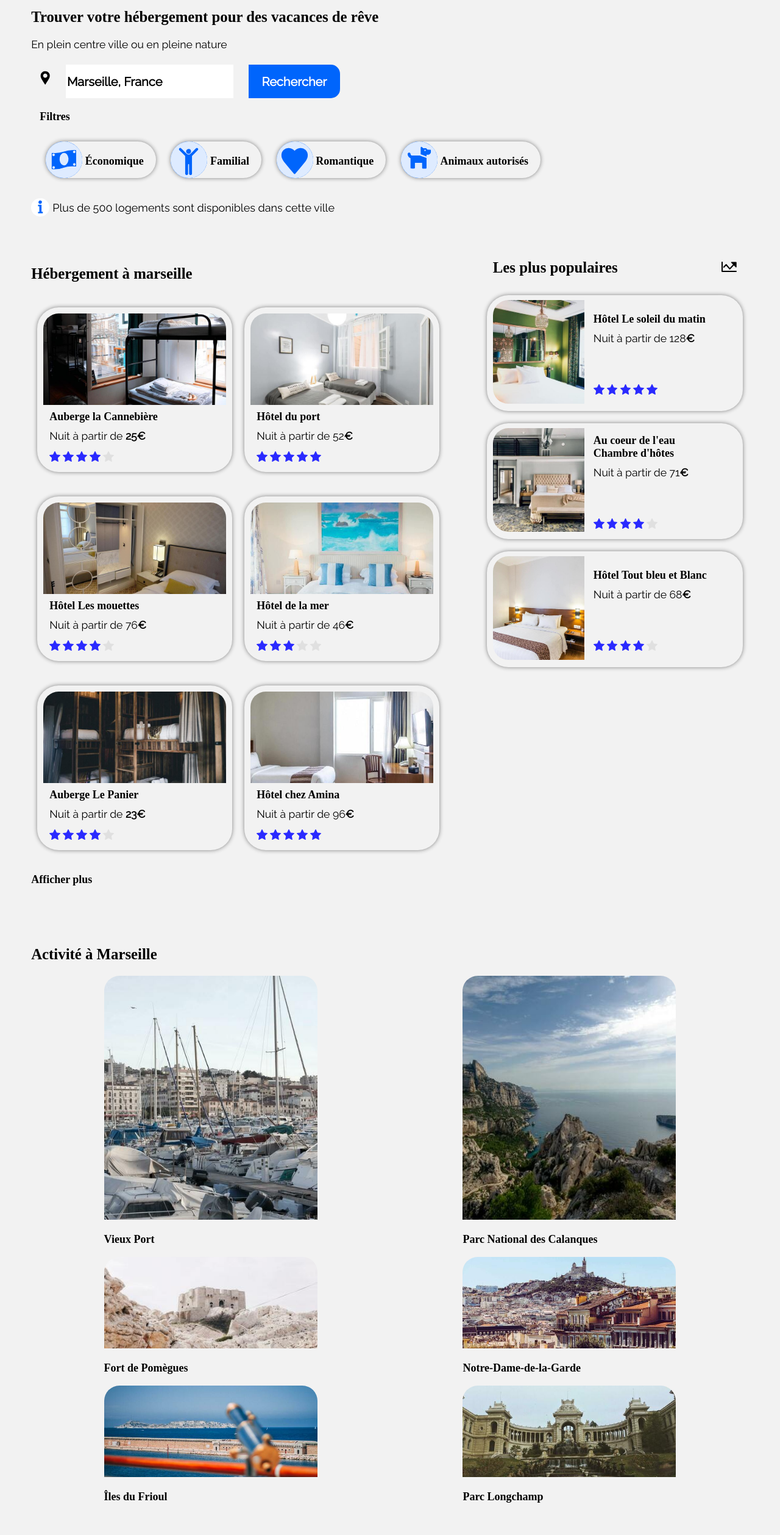
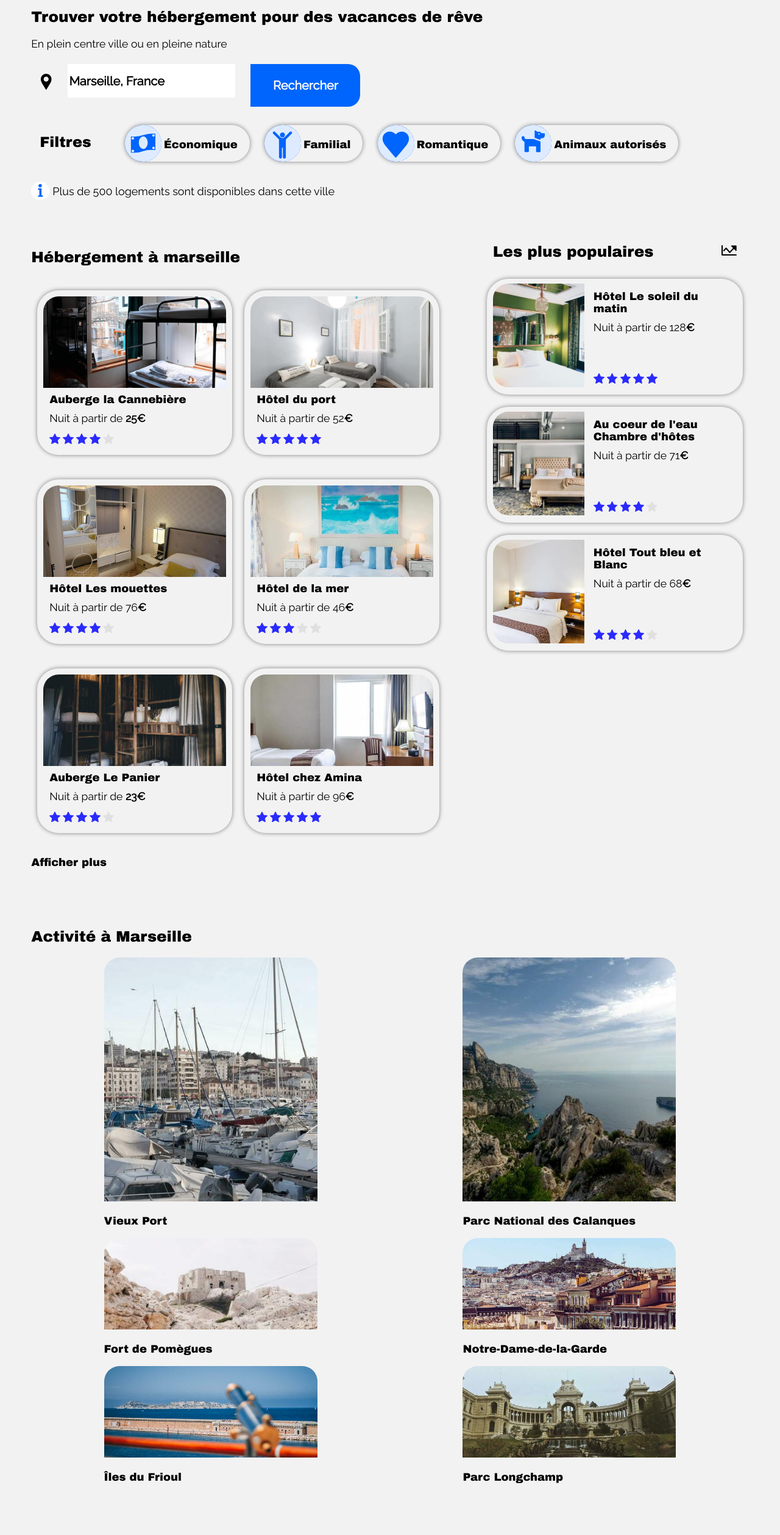
Before and after one commit to RuneCodeur/JonathanLarroux_2_21102020, a plain HTML site: page accueil.html in a window 1280 px wide. Shown: the part 157-2674 px from the top of the page at 61% size. Drawn offline with Linux system fonts and the light colour scheme; a web font is replaced by a local one.

Commit message:
optimisation final du code
reste à envoyer le site sur github pages

```diff
--- a/accueil.html
+++ b/accueil.html
@@ -36,6 +36,7 @@
 			<div class="filtre">
 				<div id="filtres">Filtres</div>
 				<div>
+
 					<label for="eco" class="checkbox">
 						<input type="checkbox" id="eco" class="checkbox">
 						<span class="switch">
@@ -81,8 +82,8 @@
 		<div id="titre"><h2>Hébergement à marseille</h2></div>
 		<div id="chambre">
 			<div class="case"><a href ="image/large/cannebiere.jpg">
-				<div ><img class="pict" src="image/small/cannebiere.jpg" alt="Auberge la Cannebière"/>
-				</div>
+				<figure><img class="pict" src="image/small/cannebiere.jpg" alt="Auberge la Cannebière"/>
+				</figure>
 				<div class="note">
 					<h3>Auberge la Cannebière</h3>
 					<p>Nuit à partir de <strong>25€</strong></p>
@@ -97,9 +98,9 @@
 			</a></div>
 
 			<div class="case"><a href ="image/large/port.jpg">
-				<div>
+				<figure>
 					<img class="pict" src="image/small/port.jpg" alt="Hôtel du port"/>
-				</div>
+				</figure>
 				<div class="note">
 					<h3>Hôtel du port</h3>
 					<p>Nuit à partir de 52<strong>€</strong></p>
@@ -114,9 +115,9 @@
 			</a></div>
 
 			<div class="case"><a href ="image/large/mouette.jpg">
-				<div>
+				<figure>
 					<img class="pict" src="image/small/mouette.jpg" alt="Hôtel Les mouettes"/>
-				</div>
+				</figure>
 				<div class="note">
 					<h3>Hôtel Les mouettes</h3>
 					<p>Nuit à partir de 76<strong>€</strong></p>
@@ -131,9 +132,9 @@
 			</a></div>
 
 			<div class="case"><a href ="image/large/hotel_mer.jpg">
-				<div>
+				<figure>
 					<img class="pict" src="image/small/hotel_mer.jpg" alt="Hôtel de la mer"/>
-				</div>
+				</figure>
 				<div class="note">
 					<h3>Hôtel de la mer</h3>
 					<p>Nuit à partir de 46<strong>€</strong></p>
@@ -148,9 +149,9 @@
 			</a></div>
 
 			<div class="case"><a href ="image/large/panier.jpg">
-				<div>
+				<figure>
 					<img class="pict" src="image/small/panier.jpg" alt="Auberge Le Panier"/>
-				</div>
+				</figure>
 				<div class="note">
 					<h3>Auberge Le Panier</h3>
 					<p>Nuit à partir de <strong>23€</strong></p>
@@ -165,9 +166,9 @@
 			</a></div>
 
 			<div class="case"><a href ="image/large/amina.jpg">
-				<div >
+				<figure>
 					<img class="pict" src="image/small/amina.jpg" alt="Hôtel chez Amina"/>
-				</div>
+				</figure>
 				<div class="note">
 					<h3>Hôtel chez Amina</h3>
 					<p>Nuit à partir de 96<strong>€</strong></p>
@@ -190,9 +191,9 @@
 		<a href ="accueil.html"><img src="icon/more.svg" alt="plus" id="more" /></a></div>
 		<div id="beau">
 		<div class="case"><a href ="image/large/soleil_matin.jpg">
-			<div>
+			<figure>
 				<img class="pict" src="image/small/soleil_matin.jpg" alt="Hôtel Le soleil du matin"/>
-			</div>
+			</figure>
 			<div class="note">
 				<h3>Hôtel Le soleil du matin</h3>
 				<p>Nuit à partir de 128<strong>€</strong></p>
@@ -208,9 +209,9 @@
 
 
 		<div class="case"><a href ="image/large/au_coeur_de_leau.jpg">
-			<div>
+			<figure>
 				<img class="pict" src="image/small/au_coeur_de_leau.jpg" alt="Au coeur de l'eau Chambre d'hôtes"/>
-			</div>
+			</figure>
 			<div class="note">
 				<h3>Au coeur de l'eau Chambre d'hôtes</h3>
 				<p>Nuit à partir de 71<strong>€</strong></p>
@@ -225,9 +226,9 @@
 		</a></div>
 
 		<div class="case"><a href ="image/large/bleu_blanc.jpg">
-			<div >
+			<figure>
 				<img class="pict" src="image/small/bleu_blanc.jpg" alt="Hôtel Tout bleu et Blanc"/>
-			</div>
+			</figure>
 			<div class="note">
 				<h3>Hôtel Tout bleu et Blanc</h3>
 				<p>Nuit à partir de 68<strong>€</strong></p>
@@ -249,41 +250,41 @@
 
 		<div class="long">
 			<a href ="image/large/vieux_p.jpg">
-				<div class="bigbox">
-				<img class="pict" src="image/small/vieux_p.jpg" alt="Vieux Port"/></div>
+				<figure class="bigbox">
+				<img class="pict" src="image/small/vieux_p.jpg" alt="Vieux Port"/></figure>
 				<div class="resume"><h3>Vieux Port</h3></div>
 			</a>
 
 			<div class="cote">
 				<a href ="image/large/fort.jpg">
-					<div class="littlebox">
-					<img class="pict" src="image/small/fort.jpg" alt="Fort de Pomègues"/></div>
+					<figure class="littlebox">
+					<img class="pict" src="image/small/fort.jpg" alt="Fort de Pomègues"/></figure>
 					<div class="resume"><h3>Fort de Pomègues</h3></div>
 				</a>
 
 				<a href ="image/large/frioul.jpg">
-					<div class="littlebox">
-					<img class="pict" src="image/small/frioul.jpg" alt="Îles du Frioul"/></div>
+					<figure class="littlebox">
+					<img class="pict" src="image/small/frioul.jpg" alt="Îles du Frioul"/></figure>
 					<div class="resume"><h3>Îles du Frioul</h3></div>
 				</a>
 			</div>
 		</div>
 		<div class="long">
 			<a href ="image/large/calanques.jpg">
-				<div class="bigbox">
-				<img class="pict vue" src="image/small/calanques.jpg" alt="Parc National des Calanques"/></div>
+				<figure class="bigbox">
+				<img class="pict vue" src="image/small/calanques.jpg" alt="Parc National des Calanques"/></figure>
 				<div class="resume"><h3>Parc National des Calanques</h3></div>
 			</a>
 			<div class="cote">
 				<a href ="image/large/dame.jpg">
-					<div class="littlebox">
-					<img class="pict vue" src="image/small/dame.jpg" alt="Notre-Dame-de-la-Garde"/></div>
+					<figure class="littlebox">
+					<img class="pict vue" src="image/small/dame.jpg" alt="Notre-Dame-de-la-Garde"/></figure>
 					<div class="resume"><h3>Notre-Dame-de-la-Garde</h3></div>
 				</a>
 
 				<a href ="image/large/parc.jpg">
-					<div class="littlebox">
-					<img class="pict vue" src="image/small/parc.jpg" alt="Parc Longchamp"/></div>
+					<figure class="littlebox">
+					<img class="pict vue" src="image/small/parc.jpg" alt="Parc Longchamp"/></figure>
 					<div class="resume"><h3>Parc Longchamp</h3></div>
 				</a>
 			</div>
--- a/style/style.css
+++ b/style/style.css
@@ -15,12 +15,12 @@ font-family: raleway-gras;
 }
 
 *{
-	font-family: raleway, Verdana, Arial;
+	font-family: raleway, Arial, georgia, sans-serif;
 	color: black;
 }
 
 h3{
-	font-family: raleway-gras;
+	font-family: raleway-gras, 'Arial black', Verdana, serif;
 	color: black;
 	font-size: large;
 }
@@ -35,8 +35,6 @@ body{
 	width: 92%;
 }
 
-/*tete */
-
 header{
 	display: flex;
 	align-items: center;
@@ -49,15 +47,18 @@ header{
 	display: flex;
 	width:100%;
 }
+
 nav img{
 	height: 60px;
-	margin-top: 35px;
+	margin-top: 50px;
 }
+
 #list{
 	width: 525px;
 	height: 150px;
 	display: flex;
 }
+
 #list div{
 	flex-wrap: nowrap;
 	display: flex;
@@ -67,7 +68,6 @@ nav img{
 	display: flex;
 	align-items: center;
 	justify-content: center;
-
 	height: 150px;
 	width: 175px;
 	border-top: 4px #f2f2f2 solid;
@@ -80,20 +80,19 @@ nav img{
 }
 
 .inscrire{
-	font-family: raleway-gras;
+	font-family: raleway-gras, 'Arial black', Verdana, serif;
 	color: #0065fc;
 }
 
-/* barre de recherche*/
-
 h1, h2{
-	font-family: raleway-gras;
+	font-family: raleway-gras, 'Arial black', Verdana, serif;
 	font-size: 155%
 }
 
 section p{
 	font-size: 110%;
 }
+
 fieldset{
 	border: none;
 }
@@ -103,16 +102,14 @@ fieldset{
 }
 
 .loupe{
-	height: 25px;
-	margin-top: 10px;
+	height: 30px;
+	margin-top: 15px;
 }
 
 input[type='search'], input[type='submit']{
 	border: none;
-	color: black;
 	height: 55px;
 	min-width: 275px;
-	font-family: raleway;
 	font-weight: bold;
 	font-size: 125%;
 	margin-left: 25px;
@@ -124,8 +121,9 @@ input[type='search'], input[type='submit']:focus{
 
 input[type='submit']{
 	background-color: #0065fc;
-	border-radius: 0 15px 15px 0;
-	min-width: 150px;
+	border-radius: 0 20px 20px 0;
+	min-width: 180px;
+	min-height: 70px;
 	color: white;
 }
 
@@ -133,27 +131,29 @@ input[type='image']{
 	display: none;
 }
 
-/*filtres*/
-
 .filtre{
-	width: 100%;
-	display: block;
-	justify-content: space-between;
-	flex-wrap: wrap;
-	font-weight: bold;
-	font-size: large;
+	flex-direction: row;
+	display: flex;
+	padding: 20px 0 0 0;
 }
 
 #filtres{
-	margin: 20px 0px;
-	font-family: raleway-gras;
+	display: inline-block;
+	font-size: x-large;
+	margin: 25px 45px 0 0;
+	font-family: raleway-gras, 'Arial black', Verdana, serif;
+	margin-bottom: 10px;
+}
+
+.checkbox{
+	display: inline-block;
 }
 
 .checkbox input{
 	display: none;
 }
 
-.switch{ /*partie blanche des boutons*/
+.switch{
 	border-radius: 60px;
 	display: inline-block;
 	height: 60px;
@@ -162,31 +162,30 @@ input[type='image']{
 	box-shadow: 0px 0px 7px grey;
 }
 
-.switch span{ /*l'alignement du texte*/
+.switch span{
 	vertical-align: middle;
 }
 
-.circle{ /*l'image associé au bouton*/
+.circle{
 	display: inline-block;
 	position: relative;
-	border-radius: 60px;
 	z-index:3;
 }
 .circle img{
 	height: 60px;
 }
 
-.text{ /*texte dans les boutons*/
-	display: inline-block;
-	font-family: raleway-gras;
+.text{
+	font-weight: bold;
+	font-size: large;
+	font-family: raleway-gras, 'Arial black', Verdana, serif;
 	position: relative;
 	margin-right: 20px;
 	z-index: 2;
 	transition-duration: 0.2s;
 }
 
-.imblue{ /*partie bleu des boutons*/
-	display: inline-block;
+.imblue{
 	position: absolute;
 	left: 0;
 	width: 60px; height: 60px;
@@ -200,21 +199,28 @@ input:checked + .switch .text{
 	color: #f2f2f2;
 }
 
+input:hover + .switch .text{
+	color: #0065fc;
+}
+
 input:checked + .switch .imblue{
 	width: 100%;
+}
+
+input:checked + :hover .text{
+	color: black;
 }
 form p{
 	display: flex;
 	font-size: large;
 }
+
 form p img{
 	height: 30px;
 	position: relative;
 	top: -5px;
 	margin-right: 5px;
 }
-
-/*les lieux*/
 
 .lieu {
 	display: flex;
@@ -238,7 +244,7 @@ form p img{
 	margin-top: -60px;
 }
 
-.case a {/*les boites*/
+.case a{
 	width: 300px; height: 250px;
 	border-radius: 35px;
 	position: relative;
@@ -248,36 +254,39 @@ form p img{
 	box-shadow: 0px 0px 7px grey;
 }
 
-.note{/* dans la boite*/
+.note{
 	display: flex;
 	flex-direction: column;
 	margin-left: 10px;
 }
 
-.case h3,.case p{ /*le texte*/
+.case h3,.case p{
 	margin: 5px 0;
 }
 
-.pict{ /*la photo*/
+figure{
+	display:inline;
+	margin: 0px;
+}
+
+.pict{
 	width: 300px;
 	height: 150px;
 	object-fit: cover;
 	border-radius: 25px 25px 0px 0px;
 }
+
 .staryes, .starno{
 	height: 17px;
 }
 
-/*pop*/
-
-.pop{ /*la case pop*/
+.pop{
 	display: flex;
 	flex-direction: column;
 	align-items: center;
 }
 
-#popul{ /*titre*/
-
+#popul{
 	display: flex;
 	justify-content: space-between;
 	width: 400px;
@@ -287,19 +296,19 @@ form p img{
 #more{
 	width: 25px;
 }
-.pop .case a{ /*la boite*/
+.pop .case a{
 	width: 400px;
 	height: 170px;
 	display: flex;
 	align-items: center;
 }
 
-.pop .pict { /*image*/
+.pop .pict {
 	width: 150px;height: 170px;
 	border-radius: 25px 0 0 25px;
 }
 
-.pop .note{ /* texte*/
+.pop .note{
 	margin-left: 15px;
 	width: 200px;
 }
@@ -308,19 +317,16 @@ form p img{
 	margin-top: 10px;
 }
 
-.pop .star{ /*les etoiles*/
+.pop .star{
 	margin-top: 60px;
 }
 
-/*les activite*/
-
-
-#activites{ /*la boite complete*/
+#activites{
 	display: flex;
 	flex-direction:column;
 }
 
-#typeacti{ /*la position des boites*/
+#typeacti{
 	display: flex;
 	flex-direction: row;
 	height: auto;
@@ -337,7 +343,7 @@ form p img{
 	justify-content: space-around;
 	flex-wrap: wrap;
 	display: flex;
-	}
+}
 
 .cote{
 	flex-direction:column;
@@ -347,7 +353,7 @@ form p img{
 	min-width: 350px;
 }
 
-.activites a{ /*la boite*/
+.activites a{
 	display: inline-block;
 	margin: 0px 25px;
 }
@@ -358,9 +364,7 @@ form p img{
 
 .bigbox img{
 	height: 400px; width: 350px;
-
 }
-/*footer*/
 
 footer{
 	display:flex;
@@ -389,7 +393,6 @@ div ul li{
 
 /**** responsive de transition****/
 @media screen and (max-width: 1224px){
-
 	.lieu {
 		flex-direction: column-reverse;
 		align-items: center;
@@ -421,10 +424,9 @@ div ul li{
 		flex-direction: column;
 	}
 }
+
 /****responsive format mobile****/
-
 @media screen and (max-width: 785px){
-
 	body{
 		width: 100%;
 	}
@@ -441,6 +443,7 @@ div ul li{
 	nav img{
 		position: absolute;
 		margin-left: 20px;
+		margin-top: 35px;
 		top: 0px;
 	}
 
@@ -470,7 +473,9 @@ div ul li{
 		bottom: 60px;
 		right: 20px;
 	}
-
+	.filtre{
+		flex-direction: column;
+	}
 	.heberge, .act{
 		border-bottom: 4px #f2f2f2 solid;
 	}
@@ -499,8 +504,13 @@ div ul li{
 	}
 
 	.cherche{
+		margin-top: 40px;
 		width: 100%;
 		justify-content: space-between;
+	}
+
+	#popul{
+		margin-top: 20px;
 	}
 
 	.lieu{
@@ -513,7 +523,10 @@ div ul li{
 		min-width: 10px;
 		justify-content: center;
 	}
-
+	#titre{
+		margin-top: 25px;
+		margin-bottom: -20px;
+	}
 	#chambre{
 		width: 100%;
 		justify-content: center;
@@ -562,7 +575,6 @@ div ul li{
 	}
 
 	footer{
-
 		display: block;
 		margin-top: 50px;
 		margin-left: 20px;
```
